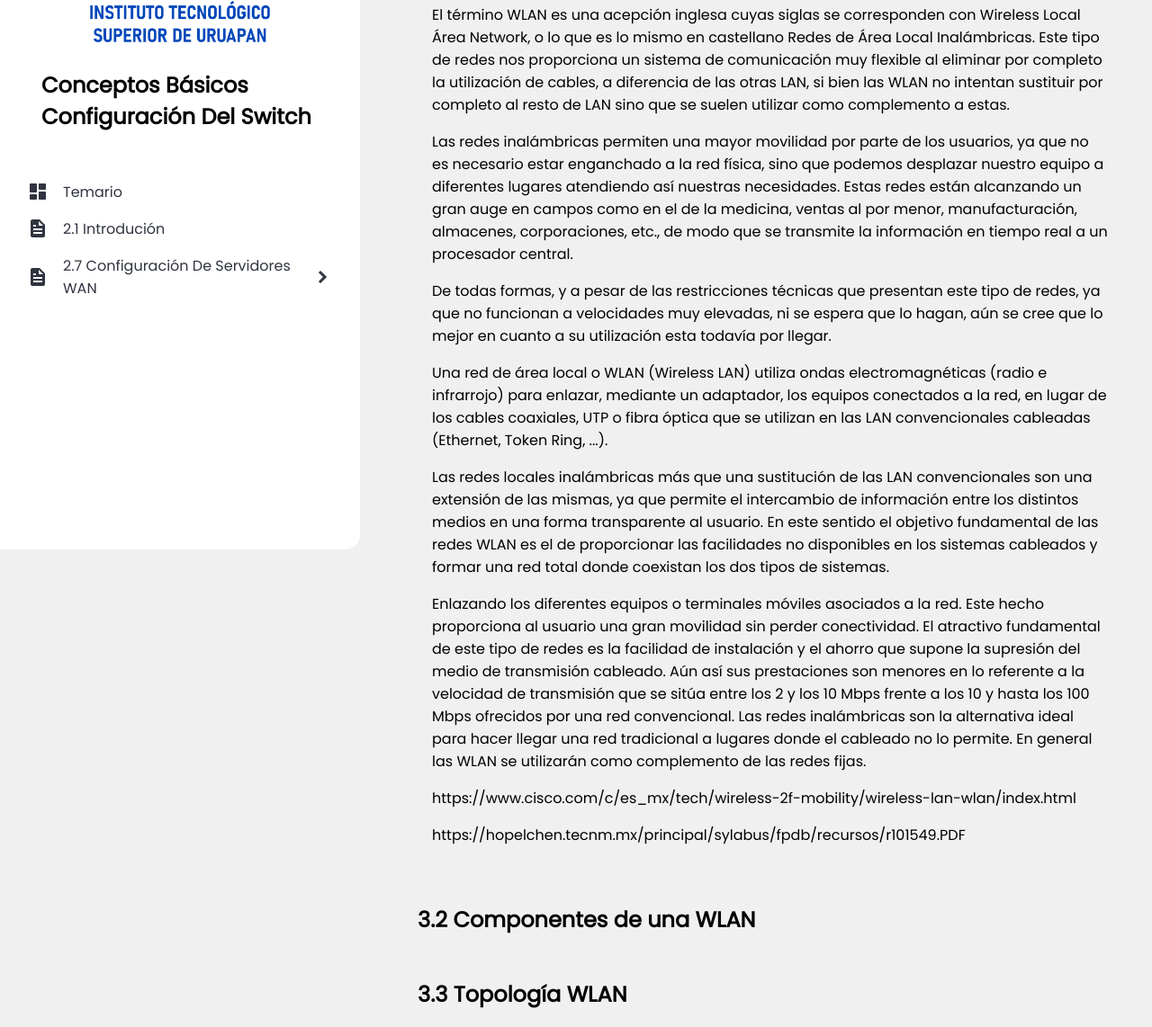
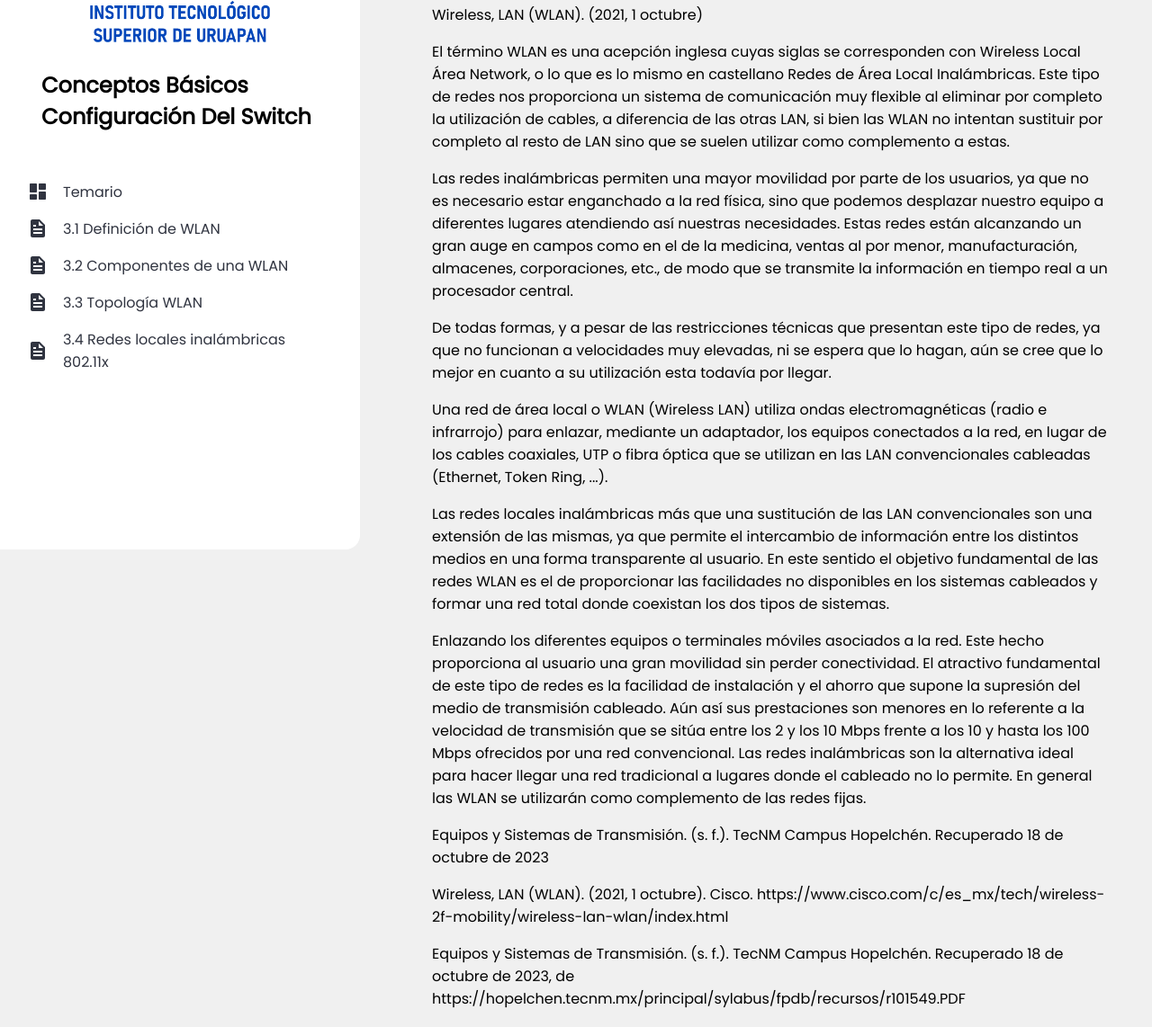
Before and after one commit to hamoncho/Administracion-y-configuracion-de-redes-WLAN-LAN, a plain HTML site: page html/topic_three.html in a window 1280 px wide. Shown: the part 189-1331 px from the top of the page at 90% size. Drawn offline with Linux system fonts and the light colour scheme.

Commit message:
agregar temas a la barra de navegacion

```diff
--- a/html/topic_three.html
+++ b/html/topic_three.html
@@ -33,56 +33,31 @@
           <li class="list__item">
             <div class="list__button">
               <img src="../assets/docs.svg" class="list__img" />
-              <a href="#" class="nav__link">2.1 Introdución</a>
+              <a href="#" class="nav__link">3.1 Definición de WLAN</a>
             </div>
           </li>
 
-          <li class="list__item list__item--click">
-            <div class="list__button list__button--click">
+          <li class="list__item">
+            <div class="list__button">
+              <img src="../assets/docs.svg" class="list__img" />
+              <a href="#" class="nav__link">3.2 Componentes de una WLAN</a>
+            </div>
+          </li>
+
+          <li class="list__item">
+            <div class="list__button">
+              <img src="../assets/docs.svg" class="list__img" />
+              <a href="#" class="nav__link">3.3 Topología WLAN</a>
+            </div>
+          </li>
+
+          <li class="list__item">
+            <div class="list__button">
               <img src="../assets/docs.svg" class="list__img" />
               <a href="#" class="nav__link">
-                2.7 Configuración De Servidores WAN
+                3.4 Redes locales inalámbricas 802.11x
               </a>
-              <img src="../assets/arrow.svg" class="list__arrow" />
             </div>
-
-            <ul class="list__show">
-              <li class="list__inside">
-                <a href="#" class="nav__link nav__link--inside">
-                  2.7.1 Configuración De Proxy
-                </a>
-              </li>
-
-              <li class="list__inside">
-                <a href="#" class="nav__link nav__link--inside">
-                  2.7.2 Configuración De NAT
-                </a>
-              </li>
-
-              <li class="list__inside">
-                <a href="#" class="nav__link nav__link--inside">
-                  2.7.3 Servidor Web
-                </a>
-              </li>
-
-              <li class="list__inside">
-                <a href="#" class="nav__link nav__link--inside">
-                  2.7.4 Servidor FTP
-                </a>
-              </li>
-
-              <li class="list__inside">
-                <a href="#" class="nav__link nav__link--inside">
-                  2.7.5 Servidor De Correos
-                </a>
-              </li>
-
-              <li class="list__inside">
-                <a href="#" class="nav__link nav__link--inside">
-                  2.7.6 Servicios IRC
-                </a>
-              </li>
-            </ul>
           </li>
         </ul>
       </nav>
@@ -104,7 +79,7 @@
                 transmitir y recibir datos por aire, minimizando la necesidad de
                 conexiones por cable.
               </p>
-
+              <p>Wireless, LAN (WLAN). (2021, 1 octubre)</p>
               <p>
                 El término WLAN es una acepción inglesa cuyas siglas se
                 corresponden con Wireless Local Área Network, o lo que es lo
@@ -164,13 +139,21 @@
                 En general las WLAN se utilizarán como complemento de las redes
                 fijas.
               </p>
+
+              <p>
+                Equipos y Sistemas de Transmisión. (s. f.). TecNM Campus
+                Hopelchén. Recuperado 18 de octubre de 2023
+              </p>
             </div>
 
             <footer>
               <p>
+                Wireless, LAN (WLAN). (2021, 1 octubre). Cisco.
                 https://www.cisco.com/c/es_mx/tech/wireless-2f-mobility/wireless-lan-wlan/index.html
               </p>
               <p>
+                Equipos y Sistemas de Transmisión. (s. f.). TecNM Campus
+                Hopelchén. Recuperado 18 de octubre de 2023, de
                 https://hopelchen.tecnm.mx/principal/sylabus/fpdb/recursos/r101549.PDF
               </p>
             </footer>
```
